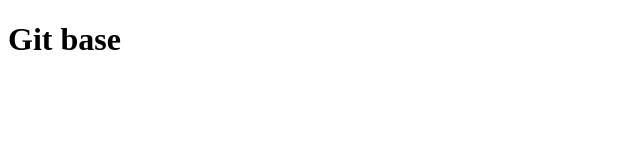
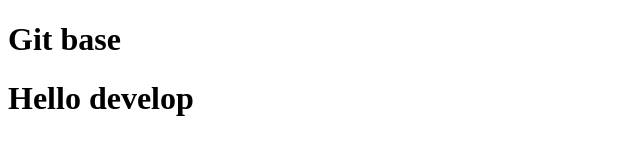
Before and after one commit to free-booter/Git-, a plain HTML site: page 01_基础操作/index.html in a window 1280 px wide. Shown: the whole page, without its empty margins (0-640 px from the left). Drawn offline with Linux system fonts and the light colour scheme.

Commit message:
develop提交

```diff
--- a/01_基础操作/index.html
+++ b/01_基础操作/index.html
@@ -7,5 +7,6 @@
 </head>
 <body>
     <h1>Git base</h1>
+    <h1>Hello develop</h1>
 </body>
 </html>
```
